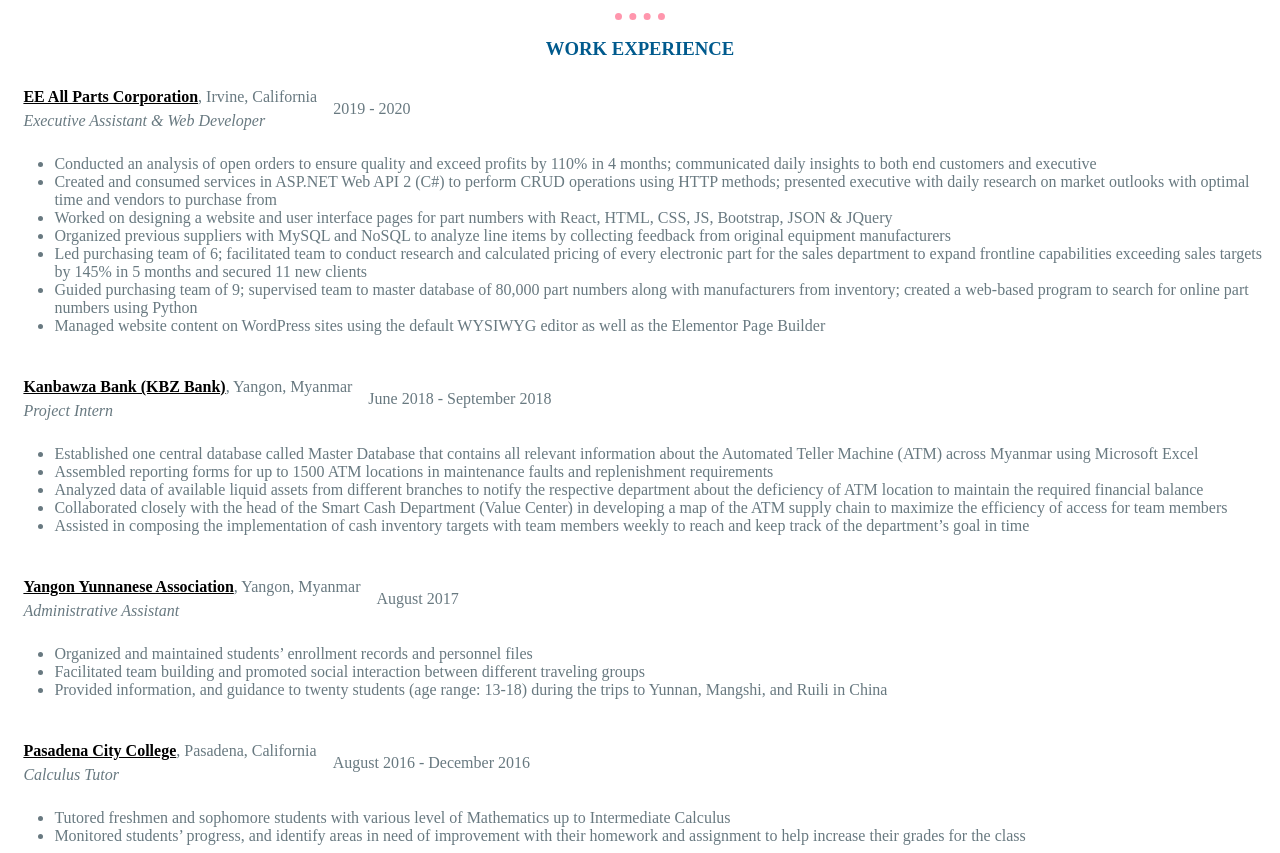
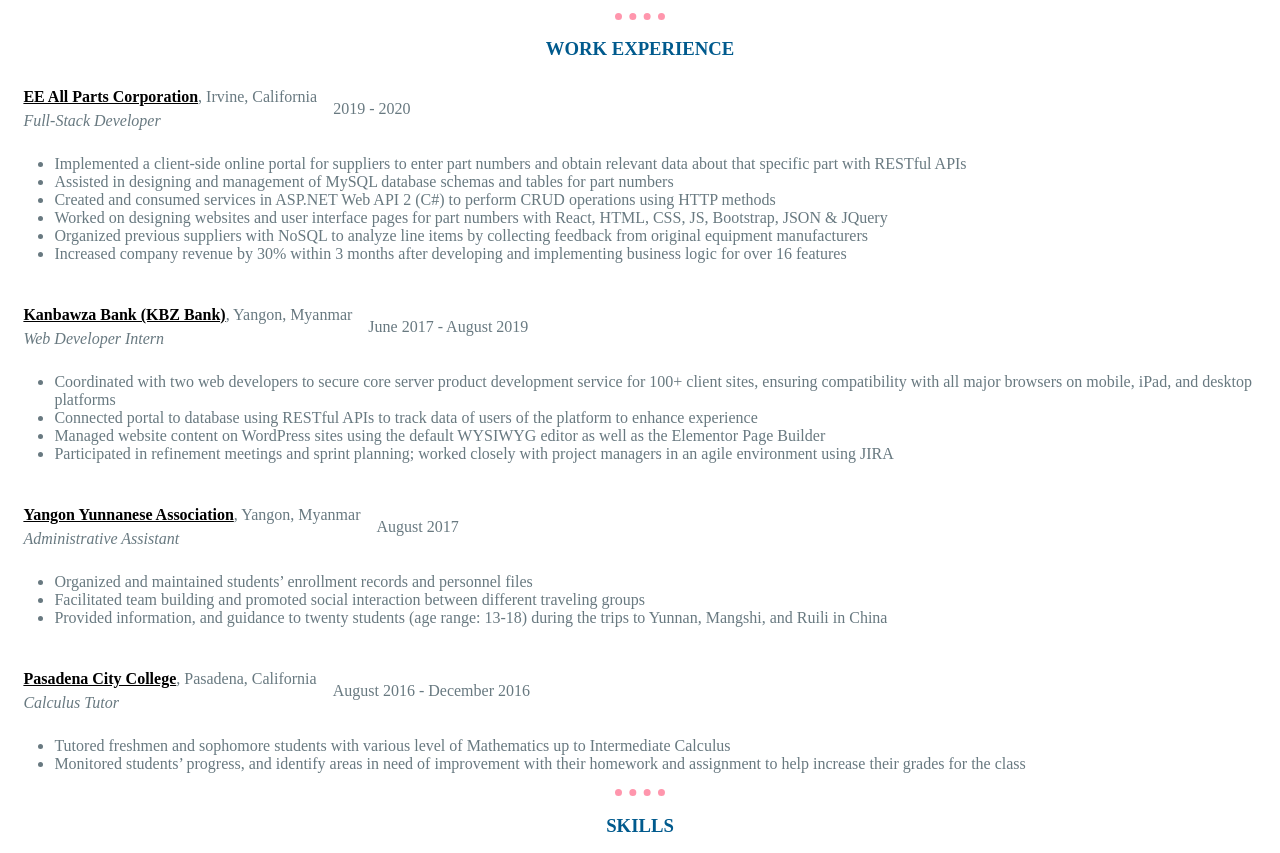
Before and after one commit to naychi1996/Resume, a plain HTML site: page index.html in a window 1280 px wide. Shown: the part 1152-2005 px from the top of the page. Drawn offline with Linux system fonts and the light colour scheme.

Commit message:
Update index.html

```diff
--- a/index.html
+++ b/index.html
@@ -224,7 +224,7 @@
           </table>
           <table>
             <tr>
-              <td><em>Executive Assistant & Web Developer</em></td>
+              <td><em>Full-Stack Developer</em></td>
             </tr>
           </table>
         </td>
@@ -241,13 +241,12 @@
       </tr>
     </table>
     <ul>
-      <li>Conducted an analysis of open orders to ensure quality and exceed profits by 110% in 4 months; communicated daily insights to both end customers and executive</li>
-      <li>Created and consumed services in ASP.NET Web API 2 (C#) to perform CRUD operations using HTTP methods; presented executive with daily research on market outlooks with optimal time and vendors to purchase from</li>
-      <li>Worked on designing a website and user interface pages for part numbers with React, HTML, CSS, JS, Bootstrap, JSON & JQuery</li>
-      <li>Organized previous suppliers with MySQL and NoSQL to analyze line items by collecting feedback from original equipment manufacturers</li>
-      <li>Led purchasing team of 6; facilitated team to conduct research and calculated pricing of every electronic part for the sales department to expand frontline capabilities exceeding sales targets by 145% in 5 months and secured 11 new clients</li>
-      <li>Guided purchasing team of 9; supervised team to master database of 80,000 part numbers along with manufacturers from inventory; created a web-based program to search for online part numbers using Python</li>
-      <li>Managed website content on WordPress sites using the default WYSIWYG editor as well as the Elementor Page Builder</li>
+      <li>Implemented a client-side online portal for suppliers to enter part numbers and obtain relevant data about that specific part with RESTful APIs</li>
+      <li>Assisted in designing and management of MySQL database schemas and tables for part numbers</li>
+      <li>Created and consumed services in ASP.NET Web API 2 (C#) to perform CRUD operations using HTTP methods</li>
+      <li>Worked on designing websites and user interface pages for part numbers with React, HTML, CSS, JS, Bootstrap, JSON & JQuery</li>
+      <li>Organized previous suppliers with NoSQL to analyze line items by collecting feedback from original equipment manufacturers</li>
+      <li>Increased company revenue by 30% within 3 months after developing and implementing business logic for over 16 features</li>
     </ul>
 
     <br>
@@ -265,7 +264,7 @@
           </table>
           <table>
             <tr>
-              <td><em>Project Intern</em></td>
+              <td><em>Web Developer Intern</em></td>
             </tr>
           </table>
         </td>
@@ -273,7 +272,7 @@
           <table cellspacing="5">
             <tr>
               <td>
-                June 2018 - September 2018
+                June 2017 - August 2019
               </td>
             </tr>
           </table>
@@ -281,11 +280,10 @@
       </tr>
     </table>
     <ul>
-      <li>Established one central database called Master Database that contains all relevant information about the Automated Teller Machine (ATM) across Myanmar using Microsoft Excel</li>
-      <li>Assembled reporting forms for up to 1500 ATM locations in maintenance faults and replenishment requirements</li>
-      <li>Analyzed data of available liquid assets from different branches to notify the respective department about the deficiency of ATM location to maintain the required financial balance</li>
-      <li>Collaborated closely with the head of the Smart Cash Department (Value Center) in developing a map of the ATM supply chain to maximize the efficiency of access for team members</li>
-      <li>Assisted in composing the implementation of cash inventory targets with team members weekly to reach and keep track of the department’s goal in time</li>
+      <li>Coordinated with two web developers to secure core server product development service for 100+ client sites, ensuring compatibility with all major browsers on mobile, iPad, and desktop platforms</li>
+      <li>Connected portal to database using RESTful APIs to track data of users of the platform to enhance experience</li>
+      <li>Managed website content on WordPress sites using the default WYSIWYG editor as well as the Elementor Page Builder</li>
+      <li>Participated in refinement meetings and sprint planning; worked closely with project managers in an agile environment using JIRA</li>
     </ul>
 
     <br>
```
